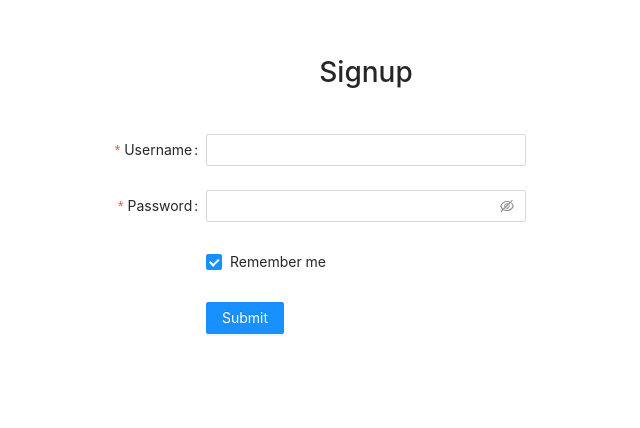
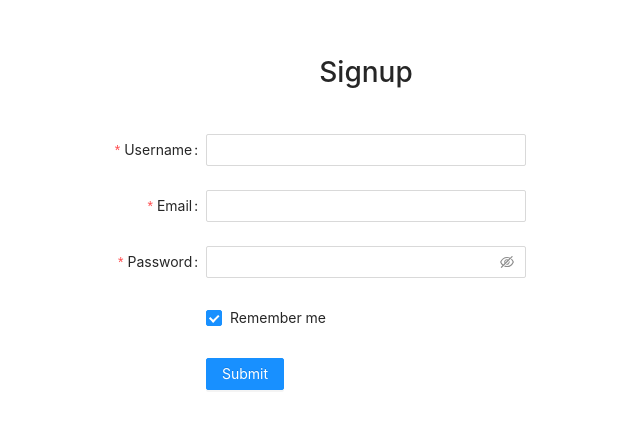
Before and after one commit to Ahsan-khan41/Friends, a React (Create React App) app: page / in a window 1280 px wide. Shown: the part 150-578 px from the top of the page, without its empty margins (274-914 px from the left). Built offline with nearby package versions, Linux system fonts and the light colour scheme; no server answers.

Commit message:
auth updated!

```diff
--- a/src/App.js
+++ b/src/App.js
@@ -1,10 +1,31 @@
+import React, { useState } from 'react';
 import 'antd/dist/antd.css';
 import AppRouter from './AppRouter/AppRouter'
+import { getAuth, onAuthStateChanged } from "firebase/auth";
+import CurrentUserContext from '../src/ContextAPI/CurrentUserContext'
+
 
 function App() {
+
+  const [currentUser, setCurrentUser] =  useState({});
+
+  const auth = getAuth();
+  onAuthStateChanged(auth, (user) => {
+    if (user) {
+      // const uid = user.uid;
+      // console.log(user);
+      setCurrentUser(user);
+    } else {
+      // User is signed out
+
+    }
+  });
+
   return (
     <div className="center">
-      <AppRouter />
+      <CurrentUserContext.Provider value={currentUser}>
+        <AppRouter />
+      </CurrentUserContext.Provider>
     </div>
   );
 }
--- /dev/null
+++ b/src/ContextAPI/CurrentUserContext.js
@@ -0,0 +1,4 @@
+import React from 'react'
+const CurrentUserContext = React.createContext({});
+
+export default CurrentUserContext;
--- a/src/Pages/Dashboard/Dashboard.js
+++ b/src/Pages/Dashboard/Dashboard.js
@@ -1,27 +1,28 @@
-import React from 'react';
-import { Button, Layout, Menu } from 'antd';
+import React, { useContext } from 'react';
+import { Button, Layout } from 'antd';
 import './Dashboard.css'
 import Logo from '../../Icons/Logo.svg';
-import Posts from '../../components/Posts/Posts';
 import { Tabs } from '../../components/Tabs/Tabs';
+import CurrentUserContext from '../../ContextAPI/CurrentUserContext';
 
 export default function Dashboard() {
 
     const { Header, Content, Footer } = Layout;
-
+    const currentUserInfo = useContext(CurrentUserContext);
+    console.log(currentUserInfo);
     return (
         <>
             <Layout>
                 <Header style={{ background: '#fff', zIndex: 1, width: '100%' }}>
                     <div className="logo">
                         <img src={Logo} alt='friends-logo' />
-                        <span><Button style={{float: 'right', marginTop: 15}} >Log Out</Button></span>
-                        </div>
+                        <span><Button style={{ float: 'right', marginTop: 15 }} >Log Out</Button></span>
+                    </div>
 
                 </Header>
                 <Content className="site-layout" style={{ padding: '0 50px', marginTop: 20 }}>
                     <div className="site-layout-background" style={{ padding: 24, minHeight: 380 }}>
-                        <Tabs/>
+                        <Tabs />
                     </div>
                 </Content>
                 <Footer style={{ textAlign: 'center' }}>Friends ©2022 Created by Mak Design</Footer>
--- a/src/Pages/Login/Login.js
+++ b/src/Pages/Login/Login.js
@@ -2,11 +2,32 @@ import React from 'react';
 import { Row, Col } from 'antd';
 import { Form, Input, Button, Checkbox } from 'antd';
 import './login.css'
+import { useNavigate } from 'react-router-dom';
+import { getAuth, signInWithEmailAndPassword } from "firebase/auth";
 
 function Login() {
 
+    let navigate = useNavigate();
+
+    const loginUserFunc = (values) => {
+        const auth = getAuth();
+        signInWithEmailAndPassword(auth, values.email, values.password)
+            .then((userCredential) => {
+                // Signed in
+                const user = userCredential.user;
+                console.log(user);
+                navigate("/dashboard");
+                // ...
+            })
+            .catch((error) => {
+                const errorMessage = error.message;
+                console.log(errorMessage);
+            });
+    }
+
     const onFinish = (values) => {
         console.log('Success:', values);
+        loginUserFunc(values);
     };
 
     const onFinishFailed = (errorInfo) => {
@@ -35,12 +56,12 @@ function Login() {
                         <h1 className="heading">Login</h1>
 
                         <Form.Item
-                            label="Username"
-                            name="username"
+                            label="Email"
+                            name="email"
                             rules={[
                                 {
                                     required: true,
-                                    message: 'Please input your username!',
+                                    message: 'Please input your email!',
                                 },
                             ]}
                         >
--- a/src/Pages/Signup/Signup.js
+++ b/src/Pages/Signup/Signup.js
@@ -2,11 +2,45 @@ import React from 'react';
 import { Row, Col } from 'antd';
 import { Form, Input, Button, Checkbox } from 'antd';
 import './signup.css'
+import { getAuth, createUserWithEmailAndPassword } from "firebase/auth";
+import { useNavigate } from 'react-router-dom';
 
 function Signup() {
 
+    // const putUserinfoFunc = async() => {
+
+    //     const docRef = await addDoc(collection(db, "cities"), {
+    //         name: "Tokyo",
+    //         country: "Japan"
+    //     });
+    //     console.log("Document written with ID: ", docRef.id);
+
+    // }
+
+    let navigate = useNavigate();
+    const createUserFunc = (values) => {
+        const auth = getAuth();
+
+        createUserWithEmailAndPassword(auth, values.email, values.password, values.username)
+            .then((userCredential) => {
+                // Signed in
+                const user = userCredential.user;
+                console.log("success: " + user);
+                navigate("/dashboard");
+                // ...
+            })
+            .catch((error) => {
+                const errorMessage = error.message;
+                console.log(errorMessage);
+                // ..
+            })
+
+    }
+
     const onFinish = (values) => {
         console.log('Success:', values);
+        createUserFunc(values);
+        // putUserinfoFunc(values);
     };
 
     const onFinishFailed = (errorInfo) => {
@@ -41,6 +75,19 @@ function Signup() {
                                 {
                                     required: true,
                                     message: 'Please input your username!',
+                                },
+                            ]}
+                        >
+                            <Input />
+                        </Form.Item>
+
+                        <Form.Item
+                            label="Email"
+                            name="email"
+                            rules={[
+                                {
+                                    required: true,
+                                    message: 'Please input your email!',
                                 },
                             ]}
                         >
--- a/src/components/Posts/PostForm.js
+++ b/src/components/Posts/PostForm.js
@@ -1,4 +1,4 @@
-import React, { useState } from 'react'
+import React from 'react'
 import { Collapse, Form, Input, Button, Upload } from 'antd';
 import { UploadOutlined } from '@ant-design/icons';
 import { ref, uploadBytesResumable, getDownloadURL } from "firebase/storage";
@@ -30,6 +30,8 @@ export const PostForm = () => {
                     case 'running':
                         console.log('Upload is running');
                         break;
+                    default:
+                        console.log('Uploading in progress');
                 }
             },
             (error) => {
--- a/src/components/Tabs/Tabs.js
+++ b/src/components/Tabs/Tabs.js
@@ -27,7 +27,7 @@ export const Tabs = () => {
                 <TabPane
                     tab={
                         <span>
-                            <Badge count={1}>
+                            <Badge count={2}>
                               Friends  <TeamOutlined />
                             </Badge>
                         </span>
```
